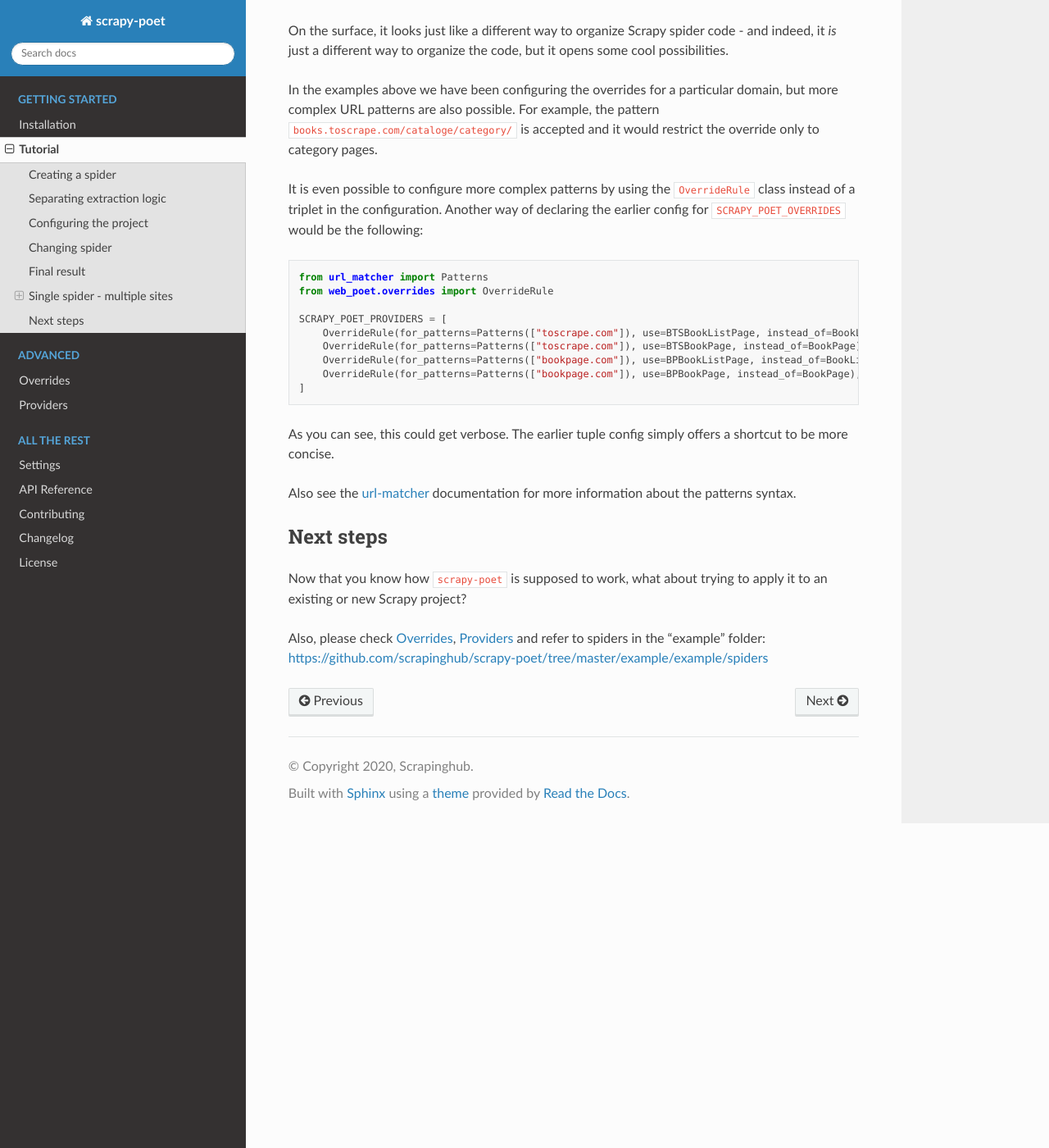
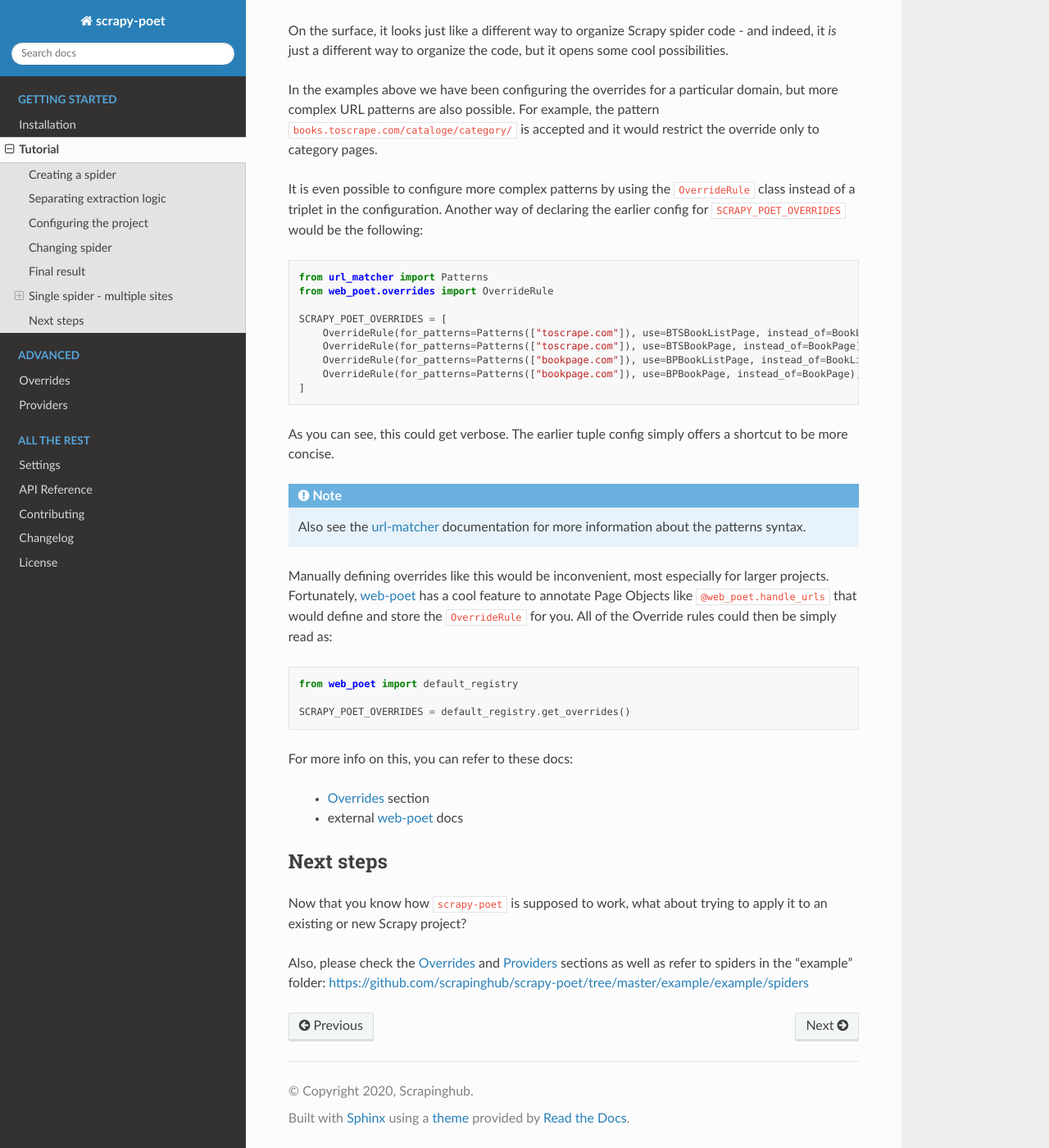
Before and after one commit to scrapinghub/scrapy-poet, a Sphinx documentation site: the page built from docs/intro/tutorial.rst, in a window 1280 px wide and 1400 px high, scrolled down 7308 px. Shown: the whole window at 82% size. Built offline with Sphinx 7.4.7 and the Read the Docs theme 2.0.0, drawn with Linux system fonts in a browser that asks for light colours; some of the changed text lies outside the part shown.

Commit message:
fix and improve docs

```diff
--- a/CHANGELOG.rst
+++ b/CHANGELOG.rst
@@ -14,8 +14,7 @@ TBR:
     * Deprecated ``PerDomainOverridesRegistry`` in lieu of the newer
       ``OverridesRegistry`` which provides a wide variety of features
       for better URL matching.
-    * This resuls in a newer ``SCRAPY_POET_OVERRIDES`` which follows
-      a different format.
+    * This resuls in a newer format in the ``SCRAPY_POET_OVERRIDES`` setting.
 
 * removed support for Python 3.6
 * added support for Python 3.10
--- a/docs/intro/tutorial.rst
+++ b/docs/intro/tutorial.rst
@@ -9,7 +9,7 @@ system. If that’s not the case, see :ref:`intro-install`.
 
 .. note::
 
-    This tutorial can be followed without reading `web-poet docs`_, but
+    This tutorial can be followed without reading `web-poet`_ docs, but
     for a better understanding it is highly recommended to check them first.
 
 
@@ -125,7 +125,7 @@ To use ``scrapy-poet``, enable its downloader middleware in ``settings.py``:
 ``BookPage`` class we created previously can be used without ``scrapy-poet``,
 and even without Scrapy (note that imports were from ``web_poet`` so far).
 
-``scrapy-poet`` makes it easy to use ``web-poet`` Page Objects
+``scrapy-poet`` makes it easy to use `web-poet`_ Page Objects
 (such as BookPage) in Scrapy spiders.
 
 Changing spider
@@ -427,7 +427,7 @@ for ``SCRAPY_POET_OVERRIDES`` would be the following:
     from url_matcher import Patterns
     from web_poet.overrides import OverrideRule
 
-    SCRAPY_POET_PROVIDERS = [
+    SCRAPY_POET_OVERRIDES = [
         OverrideRule(for_patterns=Patterns(["toscrape.com"]), use=BTSBookListPage, instead_of=BookListPage),
         OverrideRule(for_patterns=Patterns(["toscrape.com"]), use=BTSBookPage, instead_of=BookPage),
         OverrideRule(for_patterns=Patterns(["bookpage.com"]), use=BPBookListPage, instead_of=BookListPage),
@@ -437,8 +437,27 @@ for ``SCRAPY_POET_OVERRIDES`` would be the following:
 As you can see, this could get verbose. The earlier tuple config simply offers
 a shortcut to be more concise.
 
-Also see the `url-matcher <https://url-matcher.readthedocs.io/en/stable/>`_
-documentation for more information about the patterns syntax.
+.. note::
+
+    Also see the `url-matcher <https://url-matcher.readthedocs.io/en/stable/>`_
+    documentation for more information about the patterns syntax.
+
+Manually defining overrides like this would be inconvenient, most
+especially for larger projects. Fortunately, `web-poet`_ has a cool feature
+to annotate Page Objects like ``@web_poet.handle_urls`` that would define and
+store the ``OverrideRule`` for you. All of the Override rules could then be
+simply read as:
+
+.. code:: python
+
+    from web_poet import default_registry
+
+    SCRAPY_POET_OVERRIDES = default_registry.get_overrides()
+
+For more info on this, you can refer to these docs:
+
+    * :ref:`overrides` section
+    * external `web-poet`_ docs
 
 Next steps
 ==========
@@ -446,7 +465,7 @@ Next steps
 Now that you know how ``scrapy-poet`` is supposed to work, what about trying to
 apply it to an existing or new Scrapy project?
 
-Also, please check :ref:`overrides`, :ref:`providers` and refer to spiders in the "example"
-folder: https://github.com/scrapinghub/scrapy-poet/tree/master/example/example/spiders
+Also, please check the :ref:`overrides` and :ref:`providers` sections as well as
+refer to spiders in the "example" folder: https://github.com/scrapinghub/scrapy-poet/tree/master/example/example/spiders
 
 .. _Scrapy Tutorial: https://docs.scrapy.org/en/latest/intro/tutorial.html
```
Also changed, not shown: other parts of docs/intro/tutorial.rst (+1 -1 lines), docs/overrides.rst (+18 -12 lines).
